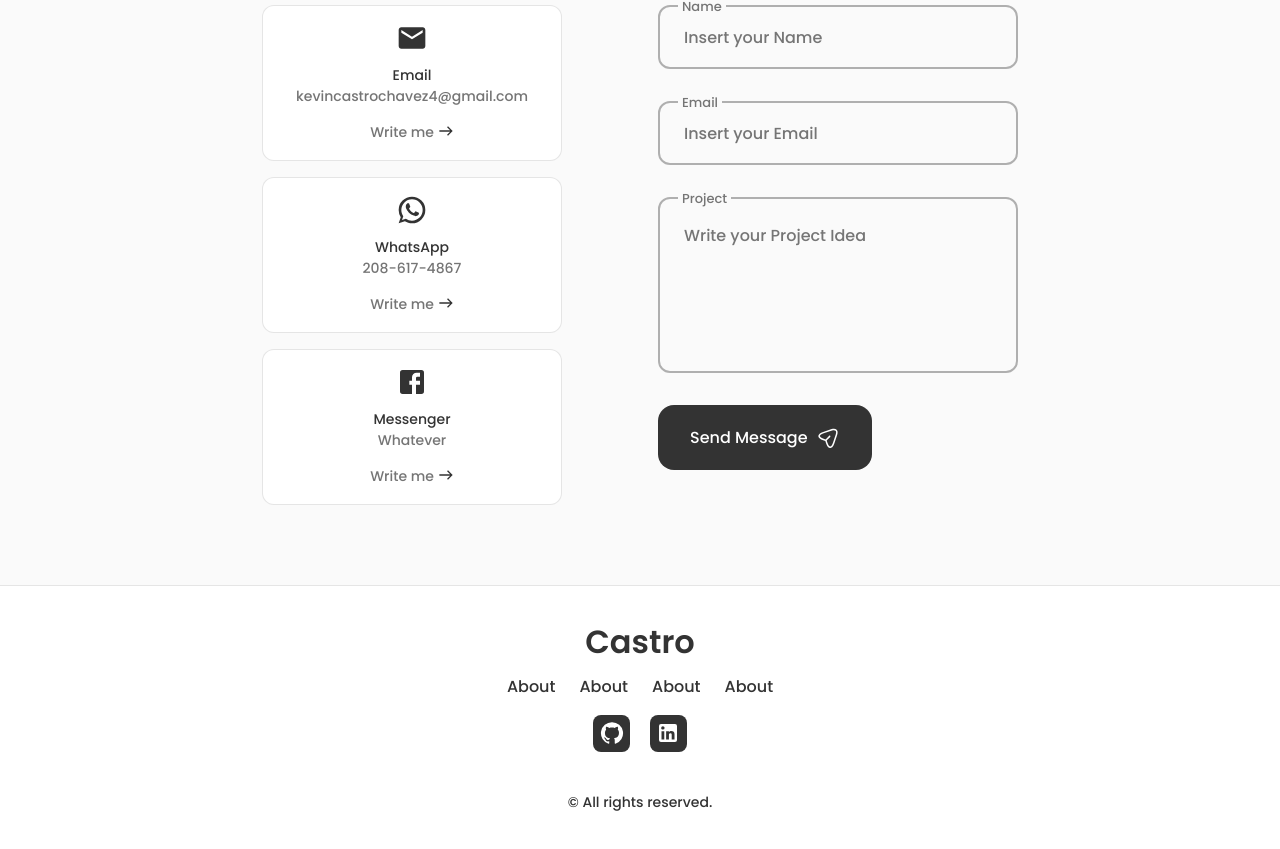
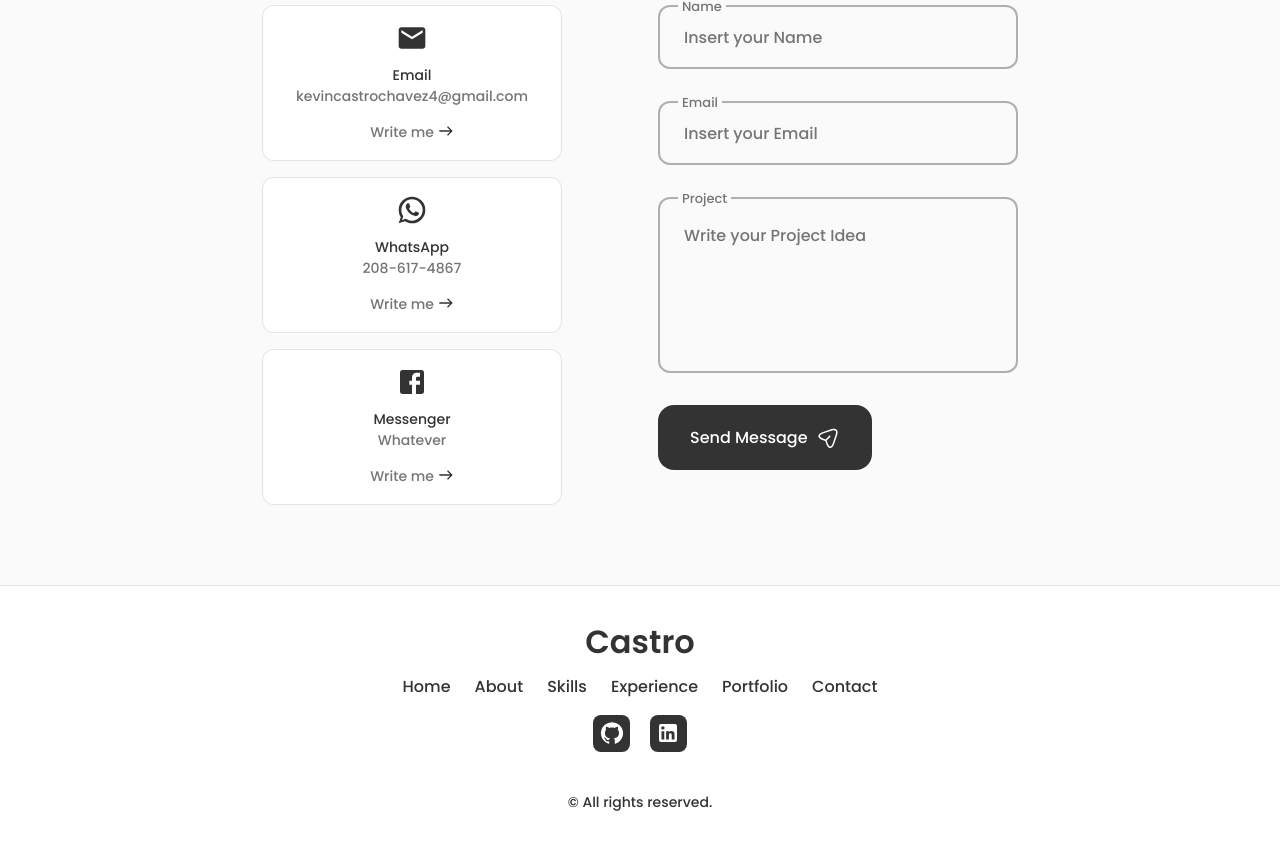
Before and after one commit to kevincastrochavez/kevin-portfolio, a React (Create React App) app: page / in a window 1280 px wide. Shown: the part 4337-5186 px from the top of the page. Built offline with nearby package versions, Linux system fonts and the light colour scheme.

Commit message:
mimized code in footer and updated links

```diff
--- a/src/components/footer/Footer.js
+++ b/src/components/footer/Footer.js
@@ -6,6 +6,15 @@ import LinkedInIcon from '@mui/icons-material/LinkedIn';
 import SocialLink from '../home/social/SocialLink';
 
 function Footer() {
+  const footerLinks = [
+    'Home',
+    'About',
+    'Skills',
+    'Experience',
+    'Portfolio',
+    'Contact',
+  ];
+
   // TODO: Update footer links
   return (
     <footer className='footer'>
@@ -13,29 +22,13 @@ function Footer() {
         <h1 className='footer__title'>Castro</h1>
 
         <ul className='footer__list'>
-          <li>
-            <a href='#about' className='footer__link'>
-              About
-            </a>
-          </li>
-
-          <li>
-            <a href='#about' className='footer__link'>
-              About
-            </a>
-          </li>
-
-          <li>
-            <a href='#about' className='footer__link'>
-              About
-            </a>
-          </li>
-
-          <li>
-            <a href='#about' className='footer__link'>
-              About
-            </a>
-          </li>
+          {footerLinks?.map((link, index) => (
+            <li key={index}>
+              <a href={`#${link.toLowerCase()}`} className='footer__link'>
+                {link}
+              </a>
+            </li>
+          ))}
         </ul>
 
         <div className='footer__social'>
```
